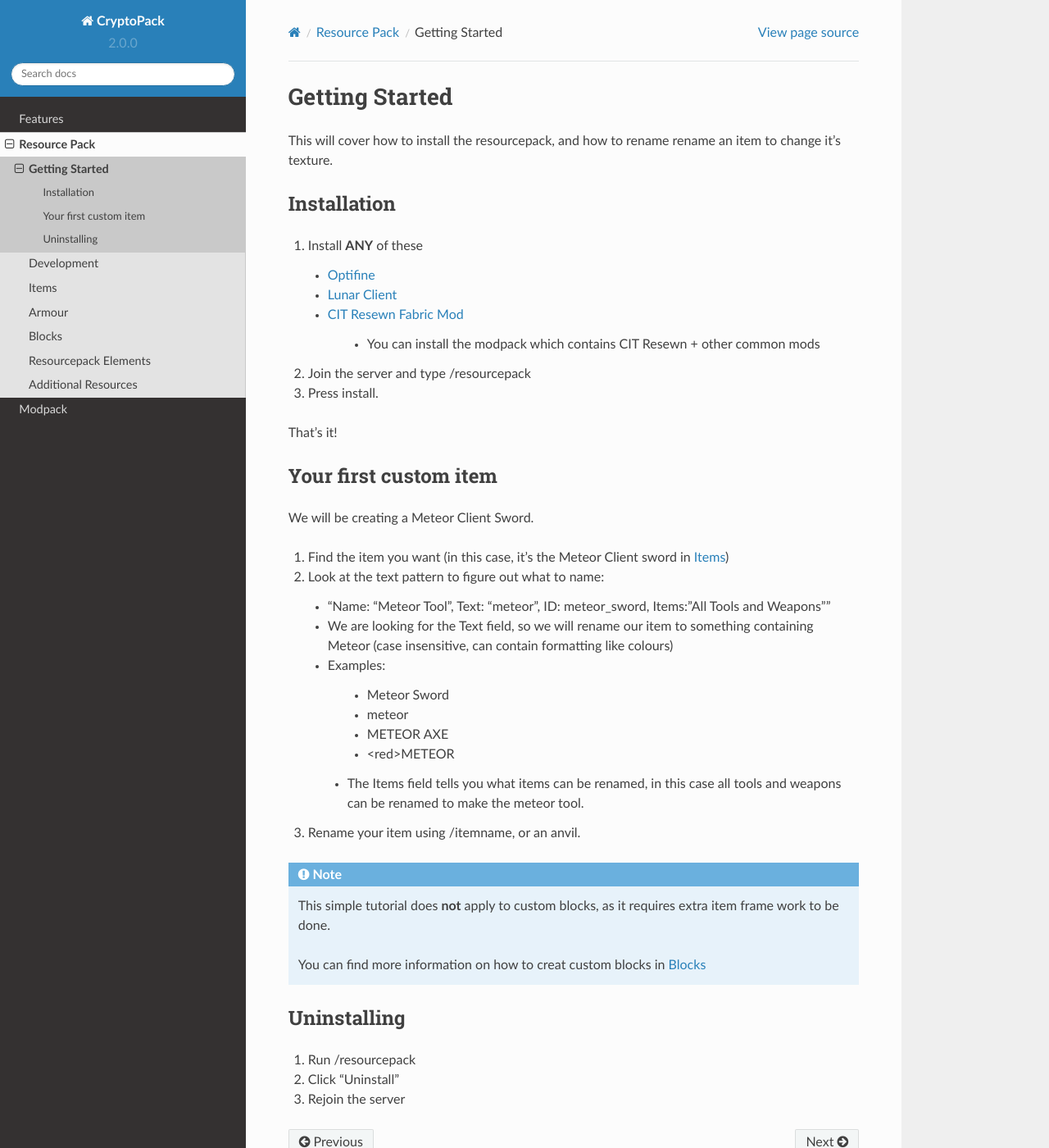
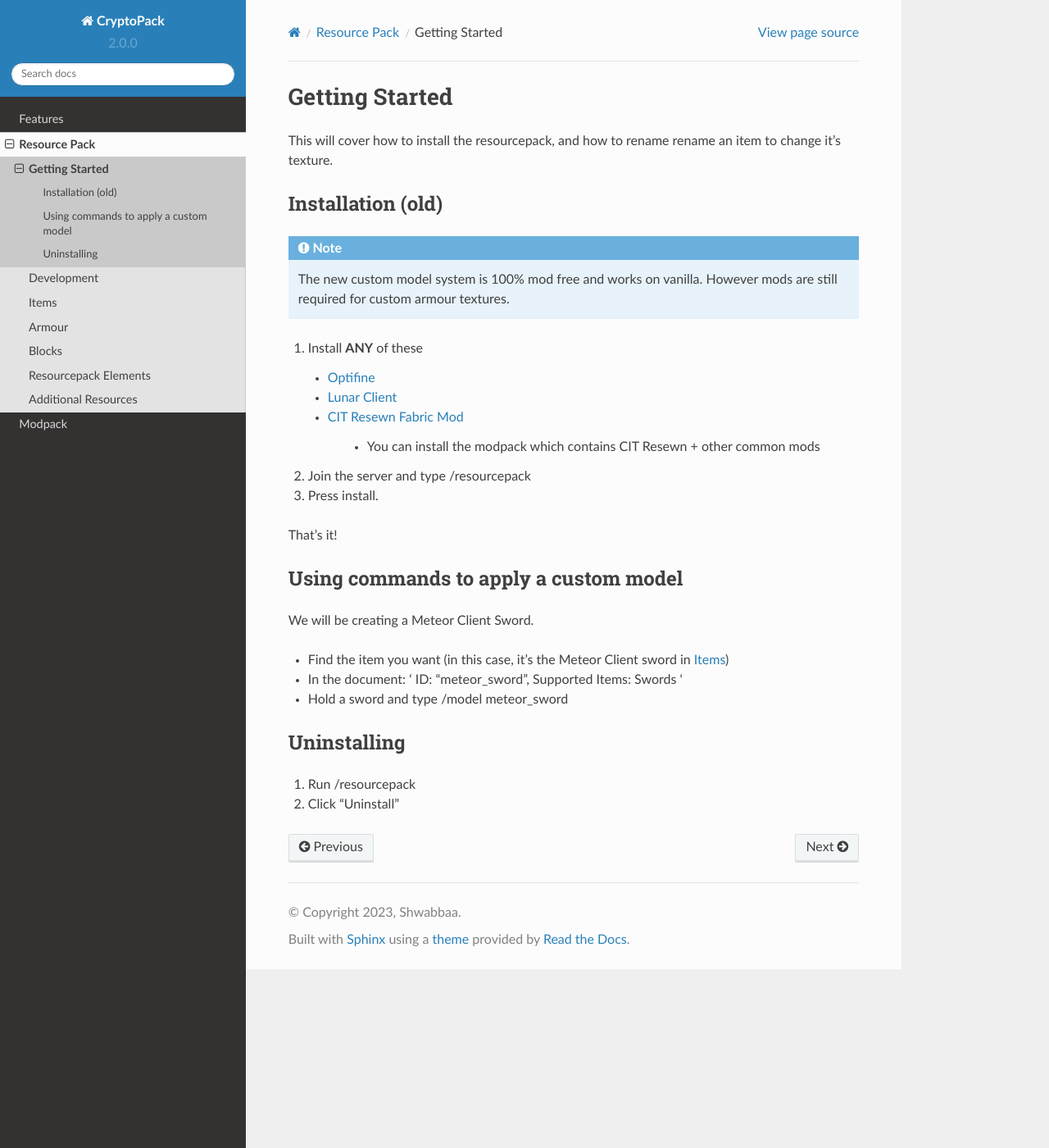
Before and after one commit to Shwabbaa/cryptopack-docs, a Sphinx documentation site: the page built from docs/source/resourcepack/getting_started.rst, in a window 1280 px wide and 1400 px high. Shown: the whole window at 82% size. Built offline with Sphinx 7.4.7 and the Read the Docs theme 2.0.0, drawn with Linux system fonts in a browser that asks for light colours; pages that are not in the unit, such as notebooks, are missing from menus.

Commit message:
Update getting_started.rst

```diff
--- a/docs/source/resourcepack/getting_started.rst
+++ b/docs/source/resourcepack/getting_started.rst
@@ -3,8 +3,10 @@ Getting Started
 
 This will cover how to install the resourcepack, and how to rename rename an item to change it's texture.
 
-Installation
+Installation (old)
 ----------
+.. note::
+  The new custom model system is 100% mod free and works on vanilla. However mods are still required for custom armour textures.
 
 #. Install **ANY** of these
 
@@ -21,36 +23,17 @@ Installation
 
 That's it!
 
-Your first custom item
+Using commands to apply a custom model
 ------------
 We will be creating a Meteor Client Sword.
 
-#. Find the item you want (in this case, it's the Meteor Client sword in :doc:`items`)
-#. Look at the text pattern to figure out what to name:
+* Find the item you want (in this case, it's the Meteor Client sword in :doc:`items`)
 
-   * "Name: "Meteor Tool", Text: "meteor", ID: meteor_sword, Items:"All Tools and Weapons""
+* In the document: ' ID: "meteor_sword", Supported Items: Swords '
 
-   * We are looking for the Text field, so we will rename our item to something containing Meteor (case insensitive, can contain formatting like colours)
-
-   * Examples:
-
-      * Meteor Sword
-      * meteor
-      * METEOR AXE
-      * <red>METEOR
-
-    * The Items field tells you what items can be renamed, in this case all tools and weapons can be renamed to make the meteor tool.
-
-#. Rename your item using /itemname, or an anvil.
-
-.. note::
-  This simple tutorial does **not** apply to custom blocks, as it requires extra item frame work to be done.
-
-  You can find more information on how to creat custom blocks in :doc:`blocks`
-
+* Hold a sword and type /model meteor_sword
 
 Uninstalling
 ------------
 #. Run /resourcepack
 #. Click "Uninstall"
-#. Rejoin the server
```
